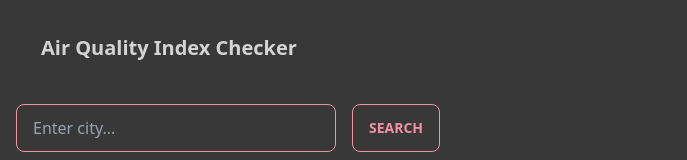
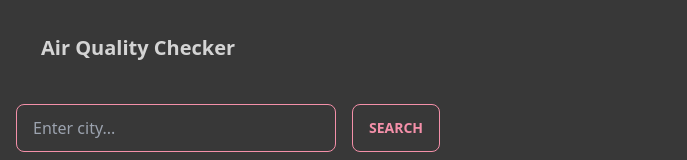
Before and after one commit to itscharukadeshan/Air-Quality-app, a React (Vite) app: page / in a window 1280 px wide. Shown: the top 160 px of the page, without its empty margins (0-687 px from the left). Built offline with nearby package versions, Linux system fonts and the light colour scheme.

Commit message:
update nav bar

```diff
--- a/src/components/NavBar.jsx
+++ b/src/components/NavBar.jsx
@@ -5,9 +5,7 @@
 export default function NavBar() {
   return (
     <div className='navbar bg-base-100'>
-      <a className='btn btn-ghost normal-case text-xl'>
-        Air Quality Index Checker
-      </a>
+      <a className='btn btn-ghost normal-case text-xl'>Air Quality Checker</a>
     </div>
   );
 }
```
Also changed, not shown: 1 other file (tests, documents, lock files or other folders).
